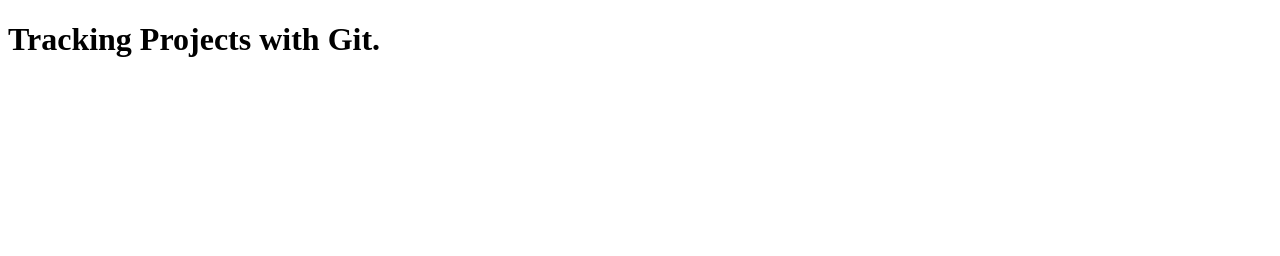
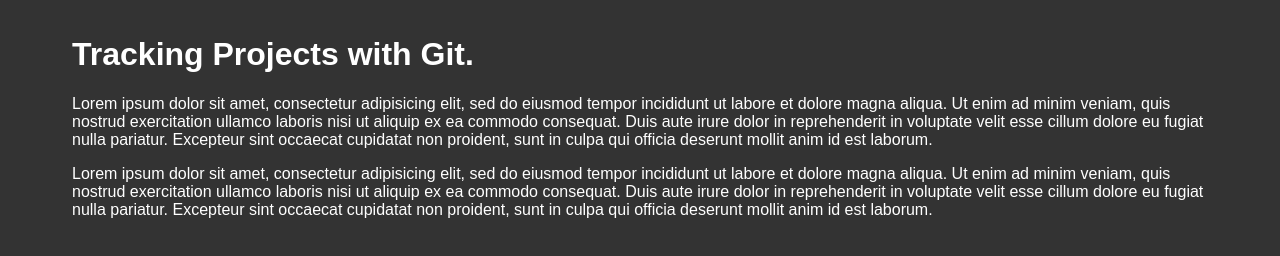
Before and after one commit to awalia1/Documentation-for-git, a plain HTML site: page index.html in a window 1280 px wide. Drawn offline with Linux system fonts and the light colour scheme.

Commit message:
added styles, Background is black and test is white.

```diff
--- a/index.html
+++ b/index.html
@@ -3,8 +3,15 @@
   <head>
     <meta charset="utf-8">
     <title>Git - Day 5</title>
+    <link rel="stylesheet" type="text/css" href="main.css">
   </head>
   <body>
     <h1>Tracking Projects with Git.</h1>
+    <p>
+      Lorem ipsum dolor sit amet, consectetur adipisicing elit, sed do eiusmod tempor incididunt ut labore et dolore magna aliqua. Ut enim ad minim veniam, quis nostrud exercitation ullamco laboris nisi ut aliquip ex ea commodo consequat. Duis aute irure dolor in reprehenderit in voluptate velit esse cillum dolore eu fugiat nulla pariatur. Excepteur sint occaecat cupidatat non proident, sunt in culpa qui officia deserunt mollit anim id est laborum.
+    </p>
+    <p>
+      Lorem ipsum dolor sit amet, consectetur adipisicing elit, sed do eiusmod tempor incididunt ut labore et dolore magna aliqua. Ut enim ad minim veniam, quis nostrud exercitation ullamco laboris nisi ut aliquip ex ea commodo consequat. Duis aute irure dolor in reprehenderit in voluptate velit esse cillum dolore eu fugiat nulla pariatur. Excepteur sint occaecat cupidatat non proident, sunt in culpa qui officia deserunt mollit anim id est laborum.
+    </p>
   </body>
 </html>
--- a/main.css
+++ b/main.css
@@ -0,0 +1,8 @@
+html{
+  padding: 15px;
+  margin: 0 auto;
+  font-family:sans-serif;
+  width: 90%;
+  background-color: #333;
+  color: #fff;
+}
```
